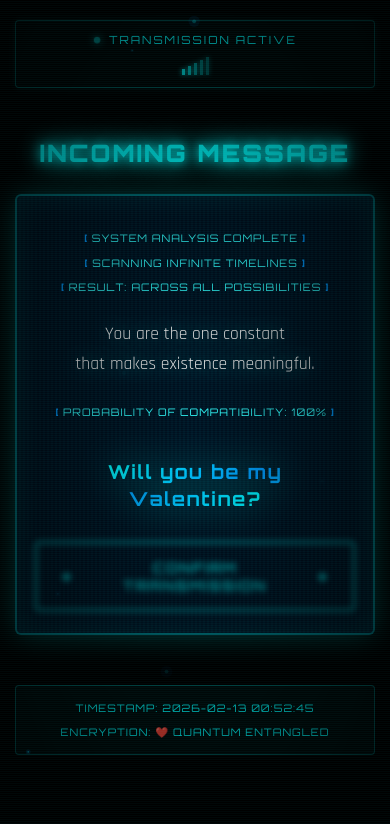
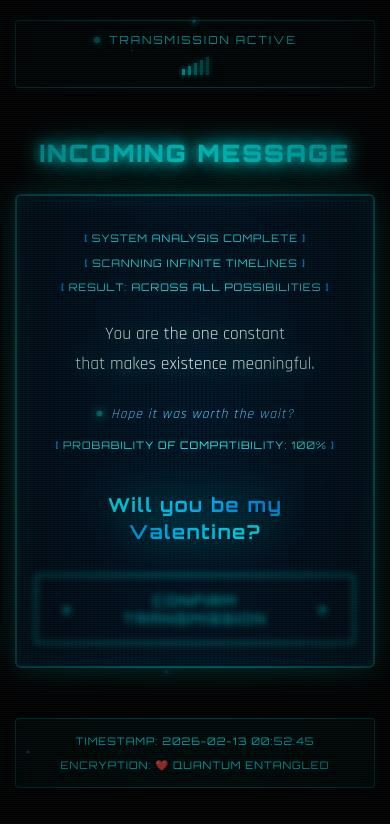
Before and after one commit to Ofego/holographic-valentine, a plain HTML site: page index.html in a window 390 px wide. Drawn offline with Linux system fonts and the light colour scheme.

Commit message:
Add 'Hope it was worth the wait?' message with blinking indicator

```diff
--- a/holographic-script.js
+++ b/holographic-script.js
@@ -207,6 +207,8 @@ function startBloom() {
 
     bloomActive = true;
     bloomCanvas.classList.add('active');
+    bloomCanvas.style.animationDelay = '4s'; /* Updated from 3.5s to make room for wait message */
+
     animateBloom();
 }
 
--- a/holographic-style.css
+++ b/holographic-style.css
@@ -367,6 +367,46 @@ body {
 
     50% {
         text-shadow: 0 0 25px rgba(0, 255, 255, 0.8);
+    }
+}
+
+/* Wait Message Styling */
+.wait-message {
+    font-family: 'Rajdhani', sans-serif;
+    font-size: 1.1rem;
+    letter-spacing: 1px;
+    color: #66ccff;
+    margin: 25px 0;
+    opacity: 0;
+    animation: textReveal 1s ease-out 3.2s forwards;
+    display: flex;
+    align-items: center;
+    justify-content: center;
+    gap: 12px;
+    font-style: italic;
+}
+
+.blink-indicator {
+    width: 10px;
+    height: 10px;
+    background: #00ffff;
+    border-radius: 50%;
+    box-shadow: 0 0 10px #00ffff, 0 0 20px #00ffff;
+    animation: blink 1.5s ease-in-out infinite;
+    display: inline-block;
+}
+
+@keyframes blink {
+
+    0%,
+    100% {
+        opacity: 1;
+        transform: scale(1);
+    }
+
+    50% {
+        opacity: 0.3;
+        transform: scale(0.8);
     }
 }
 
@@ -784,6 +824,18 @@ body {
     .confirmation-screen {
         padding: 0;
     }
+
+    /* Wait message mobile adjustments */
+    .wait-message {
+        font-size: 0.95rem;
+        margin: 20px 0;
+        gap: 10px;
+    }
+
+    .blink-indicator {
+        width: 8px;
+        height: 8px;
+    }
 }
 
 /* ============================================
@@ -840,6 +892,18 @@ body {
 
     .signature {
         font-size: 1rem;
+    }
+
+    /* Wait message extra small mobile */
+    .wait-message {
+        font-size: 0.85rem;
+        margin: 15px 0;
+        gap: 8px;
+    }
+
+    .blink-indicator {
+        width: 7px;
+        height: 7px;
     }
 }
 
--- a/index.html
+++ b/index.html
@@ -59,6 +59,10 @@
                         You are the one constant<br>
                         that makes existence meaningful.
                     </p>
+                    <p class="wait-message" id="waitMessage">
+                        <span class="blink-indicator"></span>
+                        Hope it was worth the wait?
+                    </p>
                     <p class="transmission-text" id="line4">
                         <span class="bracket">[</span> PROBABILITY OF COMPATIBILITY: 100% <span class="bracket">]</span>
                     </p>
```
